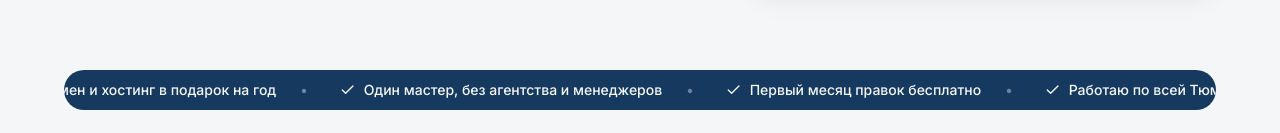
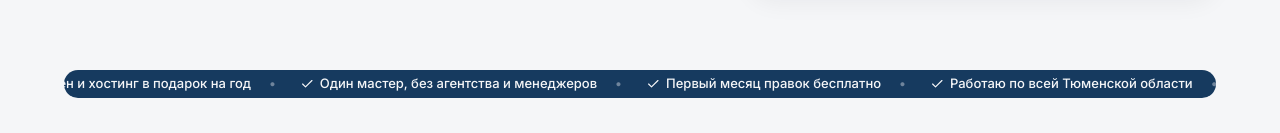
Before and after one commit to undeadnsdr/mihailsb, a Next.js app: page / in a window 1280 px wide. Shown: the part 667-800 px from the top of the page. Built offline with nearby package versions, Linux system fonts and the light colour scheme; no server answers.

Commit message:
feat: adjust benefits-marquee styles and item spacing for consistency

```diff
--- a/components/ui/benefits-marquee.tsx
+++ b/components/ui/benefits-marquee.tsx
@@ -11,6 +11,8 @@ import { benefitsMarquee } from '@/lib/content'
  * Внешний контейнер повторяет ширину и отступы TopBar (тот же
  * max-w-[1400px] и px-6/md:px-10/lg:px-16), поэтому овальная пилюля с
  * лентой ровно совпадает по ширине с пилюлей локации/звонка над ней.
+ * Высота пилюли (h-7) и размер текста/иконок внутри тоже скопированы у
+ * TopBar, чтобы обе полоски выглядели одной парой, а не разными по весу.
  *
  * pt-1.5 сверху — тот же зазор, что у TopBar до навигационной пилюли под
  * ней (py-1.5 на обёртке nav в SiteHeader): расстояние строки до hero
@@ -26,7 +28,7 @@ export function BenefitsMarquee() {
     <div className="mx-auto w-full max-w-[1400px] px-6 pt-1.5 md:px-10 lg:px-16">
       <div
         aria-label="Преимущества"
-        className="w-full overflow-hidden rounded-full bg-primary py-2.5 text-primary-foreground"
+        className="flex h-7 w-full items-center overflow-hidden rounded-full bg-primary text-primary-foreground"
       >
         <div className="marquee-track flex w-max shrink-0">
           <MarqueeTrack />
@@ -41,10 +43,13 @@ function MarqueeTrack({ 'aria-hidden': ariaHidden }: { 'aria-hidden'?: boolean }
   return (
     <ul aria-hidden={ariaHidden} className="flex shrink-0 items-center">
       {benefitsMarquee.map((item, index) => (
-        <li key={index} className="flex shrink-0 items-center gap-2 whitespace-nowrap px-4 text-sm font-medium">
-          <Check className="size-4 shrink-0" strokeWidth={2} aria-hidden="true" />
+        <li
+          key={index}
+          className="flex shrink-0 items-center gap-1.5 whitespace-nowrap px-3 text-xs font-medium leading-none sm:text-[13px]"
+        >
+          <Check className="size-3.5 shrink-0" strokeWidth={2} aria-hidden="true" />
           {item}
-          <span className="ml-4 text-primary-foreground/40" aria-hidden="true">
+          <span className="ml-3 text-primary-foreground/40" aria-hidden="true">
             •
           </span>
         </li>
```
